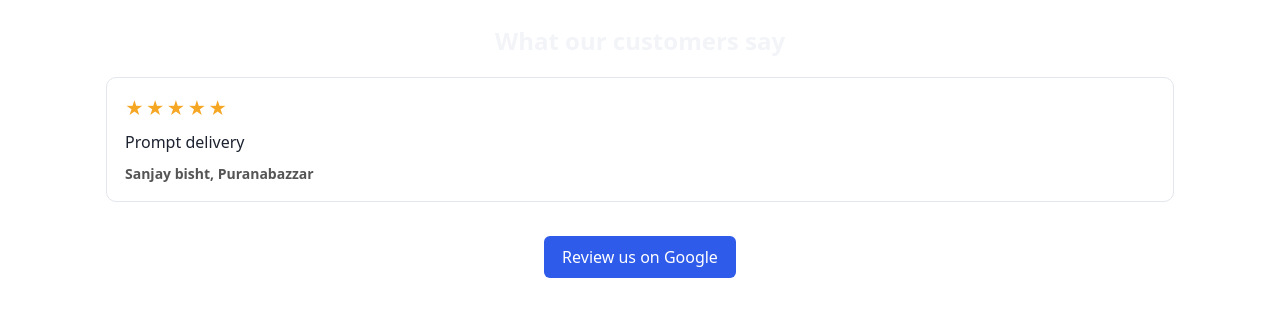
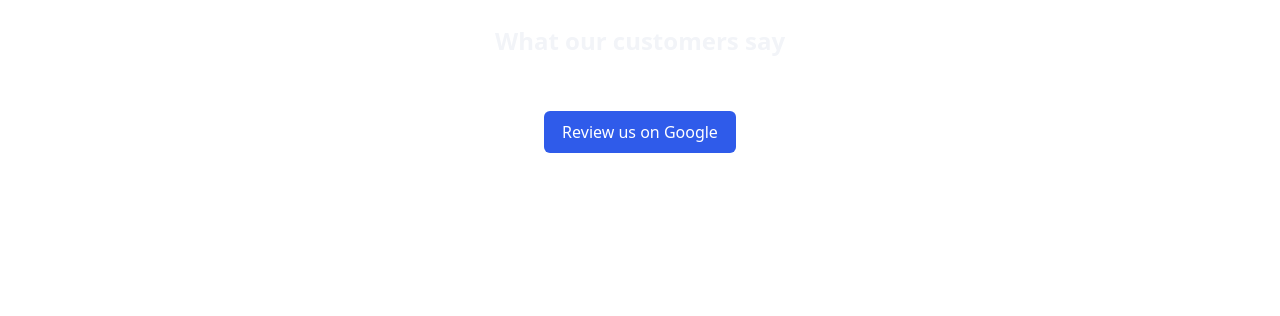
Before and after one commit to nexcai/nexcai-billing-releases, a plain HTML site: page testimonials/index.html in a window 1280 px wide. Drawn offline with Linux system fonts and the light colour scheme.

Commit message:
Update testimonials (0)

```diff
--- a/testimonials/index.html
+++ b/testimonials/index.html
@@ -17,7 +17,7 @@
   </style>
   <h2>What our customers say</h2>
   <div class="nxc-grid">
-    <figure class="nxc-card"><div class="nxc-stars" role="img" aria-label="5 out of 5 stars">★★★★★</div><blockquote>Prompt delivery</blockquote><figcaption>Sanjay bisht, Puranabazzar</figcaption></figure>
+    <!-- no approved testimonials yet -->
   </div>
   <p class="nxc-foot"><a class="nxc-btn" href="https://g.page/r/CWpJNpQKVFgxEBM/review" target="_blank" rel="noopener">Review us on Google</a></p>
 </section>
```
